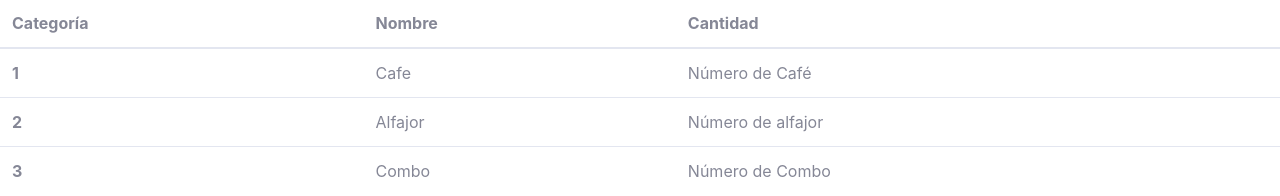
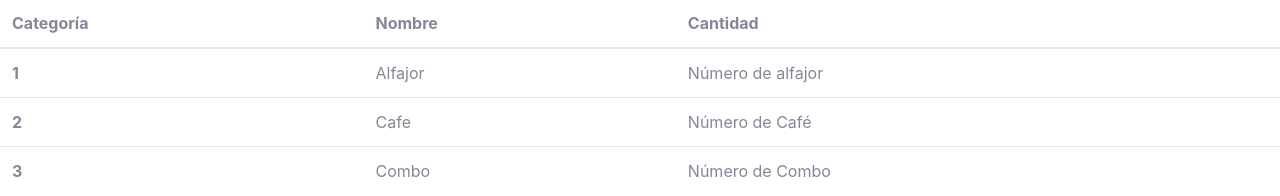
Before and after one commit to danielDeVita/grupo_1_TempoBuono, a React (Create React App) app in the folder dashboard/: page / in a window 1280 px wide. Shown: the part 425-621 px from the top of the page. Built offline with nearby package versions, Linux system fonts and the light colour scheme; no server answers.

Commit message:
ordenando la tabla cantidad por categoria

```diff
--- a/dashboard/src/components/ProductsByCat.js
+++ b/dashboard/src/components/ProductsByCat.js
@@ -15,13 +15,13 @@ function ProductsByCat() {
 
                 <tr>
                     <th scope="row">1</th>
-                    <td>Cafe</td>
-                    <td>Número de Café</td>
+                    <td>Alfajor</td>
+                    <td>Número de alfajor</td>
                 </tr>
                 <tr>
                     <th scope="row">2</th>
-                    <td>Alfajor</td>
-                    <td>Número de alfajor</td>
+                    <td>Cafe</td>
+                    <td>Número de Café</td>
                 </tr>
                 <tr>
                     <th scope="row">3</th>
```
